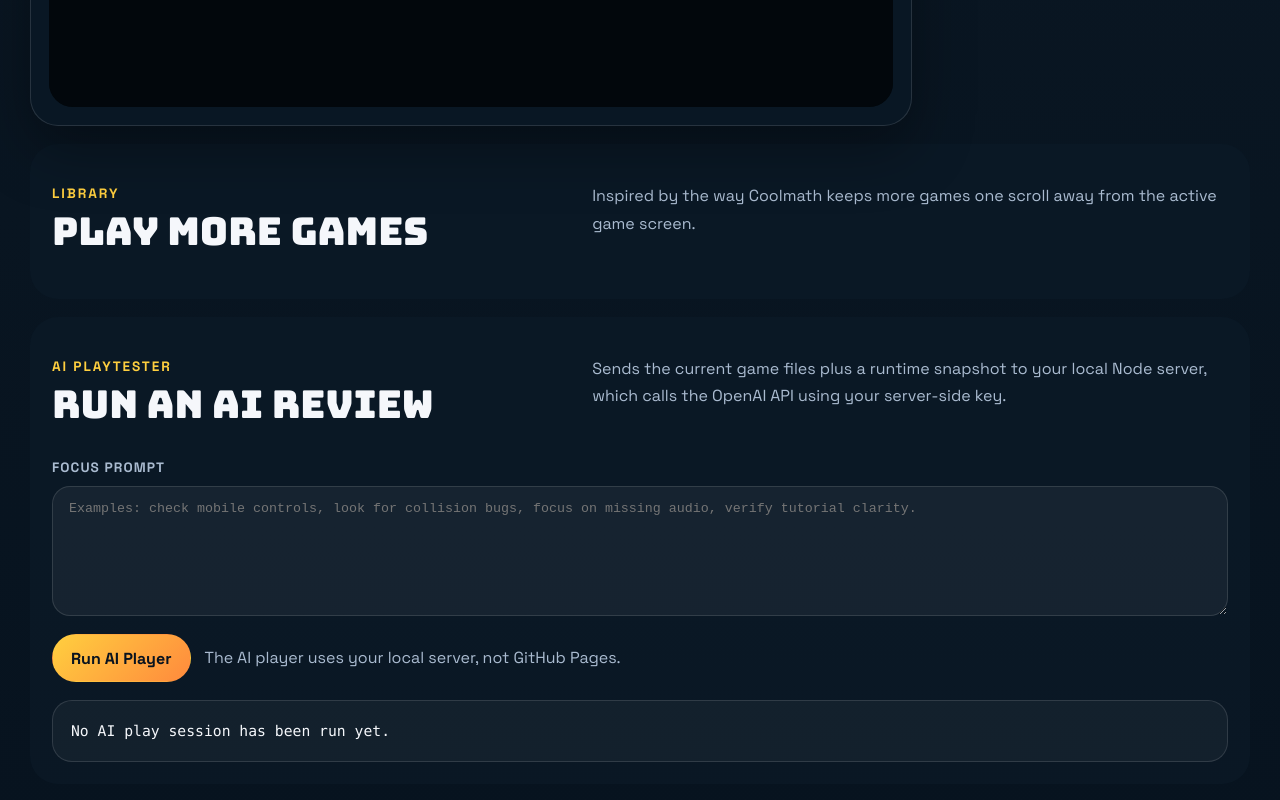
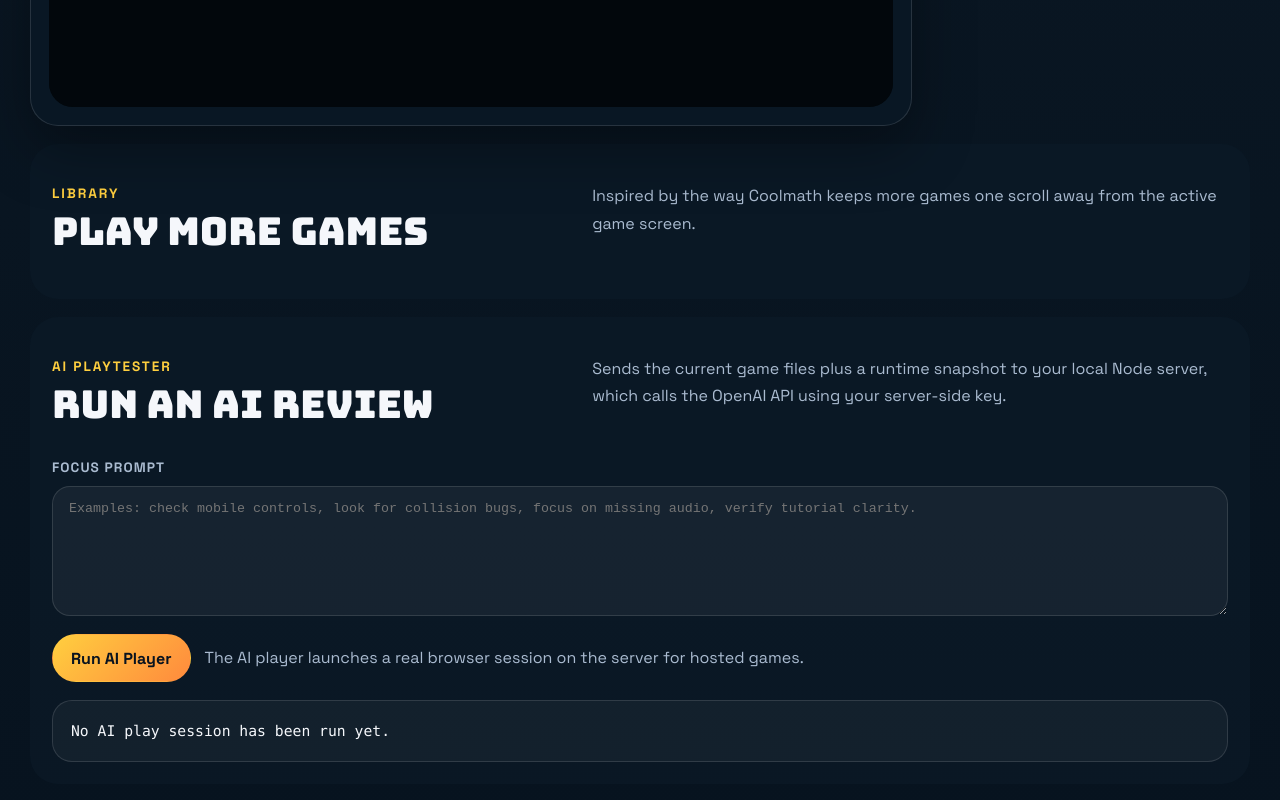
Before and after one commit to carterasmelley-hub/AI-HTML-game-play-tester, a website with bundled scripts: page play.html in a window 1280 px wide. Shown: the part 713-1513 px from the top of the page. Built offline with nearby package versions, Linux system fonts and the light colour scheme.

Commit message:
Update play.html

```diff
--- a/play.html
+++ b/play.html
@@ -122,7 +122,7 @@
               Run AI Player
             </button>
             <span id="ai-status" class="upload-status">
-              The AI player uses your local server, not GitHub Pages.
+              The AI player launches a real browser session on the server for hosted games.
             </span>
           </div>
 
```
